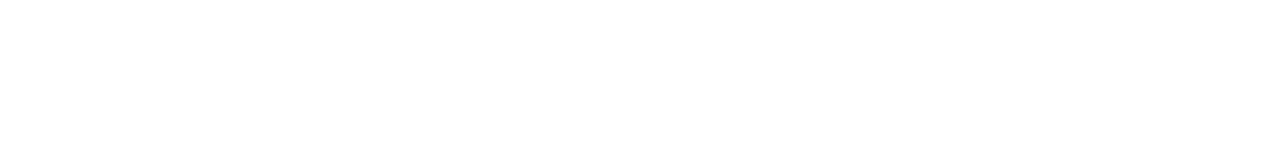
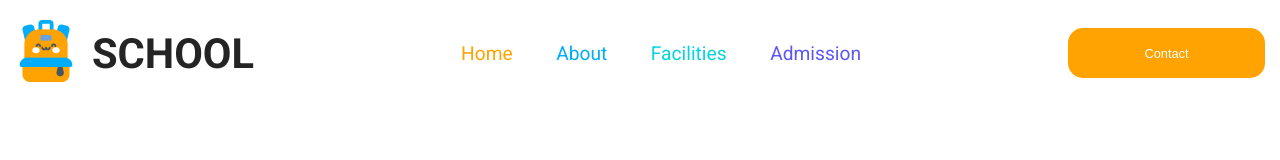
Before and after one commit to sohanpk24/kids-education, a plain HTML site: page index.html in a window 1280 px wide. Drawn offline with Linux system fonts and the light colour scheme.

Commit message:
navbar design and resposive complet

```diff
--- a/index.html
+++ b/index.html
@@ -4,11 +4,40 @@
     <meta charset="UTF-8">
     <meta name="viewport" content="width=device-width, initial-scale=1.0">
     <title>Kids-Education</title>
+
+    <!-- css file -->
     <link rel="stylesheet" href="styles/styles.css">
+
+    <!-- font awesome icon -->
+    <link rel="stylesheet" href="https://cdnjs.cloudflare.com/ajax/libs/font-awesome/6.7.2/css/all.min.css" integrity="sha512-Evv84Mr4kqVGRNSgIGL/F/aIDqQb7xQ2vcrdIwxfjThSH8CSR7PBEakCr51Ck+w+/U6swU2Im1vVX0SVk9ABhg==" crossorigin="anonymous" referrerpolicy="no-referrer" />
+
+
 </head>
-<body>
-    <header>
-        <nav>
+<body class="roboto">
+    <header class="header-container">
+        <div class="hidden display-flex hidden-item">
+            <div><img src="assets/logo.png" alt=""></div>
+            <div class=""><i class="fa-solid fa-list"></i></div>
+        </div>
+
+        <nav class="display-flex nav-container">
+            <div class="nav-icon display-flex">
+                <div><img src="assets/logo.png" alt=""></div>
+                <div><h6 class="nav-title">SCHOOL</h6></div>
+                <!-- <div class=""><i class="fa-solid fa-list hidden"></i></div> -->
+            </div>
+            <div>
+                <ul class="display-flex nav-link-container">
+                    <li class="nav-item"><a href="" class="nav-link nav-1">Home</a></li>
+                    <li class="nav-item"><a href="" class="nav-link nav-2">About</a></li>
+                    <li class="nav-item"><a href="" class="nav-link nav-3">Facilities</a></li>
+                    <li class="nav-item"><a href="" class="nav-link nav-4">Admission</a></li>
+                </ul>
+            </div>
+            <div>
+                <button class="nav-btn">Contact</button>
+
+            </div>
 
         </nav>
     </header>
--- a/styles/styles.css
+++ b/styles/styles.css
@@ -0,0 +1,115 @@
+@import url('https://fonts.googleapis.com/css2?family=Roboto:ital,wght@0,100..900;1,100..900&display=swap');
+
+.roboto{
+    font-family: "Roboto", serif;
+    font-optical-sizing: auto;
+    font-weight: normal;
+    font-style: normal;
+  }
+
+
+*{
+    margin: 0;
+    padding: 0;
+    box-sizing: border-box;
+}
+
+/* shared style */
+.display-flex{
+    display: flex;
+}
+
+/* navbar styles */
+.nav-container{
+    justify-content: space-between;
+    align-items: center;
+    max-width: 1250px;
+    margin: 20px auto;
+}
+
+.nav-link-container{
+    width: 400px;
+    display: flex;
+    justify-content: space-between;
+}
+
+.nav-icon{
+    justify-content: center;
+    align-items: center;
+
+}
+
+.nav-title{
+    font-size: 3.25vw;
+    color: rgb(36, 36, 36);
+    margin-left: 15px;
+}
+
+.nav-item{
+    list-style: none;
+    /* margin-right: 4vw; */
+}
+
+.nav-link{
+    text-decoration: none;
+    font-size: 1.50vw;
+}
+
+.nav-1{
+    color: rgb(254, 163, 1);
+}
+.nav-2{
+    color: rgb(1, 172, 253);
+}
+.nav-3{
+    color: rgb(5, 212, 223);
+}
+.nav-4{
+    color: rgb(93, 88, 239);
+}
+
+.nav-btn{
+width: 197px;
+height: 50px;
+display: flex;
+justify-content: center;
+align-items: center;
+padding: 6px;
+border-radius: 15px;
+background: rgb(254, 163, 1);
+border: none;
+color: white;
+font-size: 1vw;
+}
+
+.hidden{
+    visibility: hidden;
+    position: absolute;
+}
+
+
+@media screen and (max-width: 576px) {
+
+    .header-container{
+        position: relative;
+    }
+    .nav-container{
+        position: absolute;
+        display: none;
+    }
+    .hidden{
+        visibility: visible;
+        position: absolute;
+
+    }
+    .hidden-item{
+        display: flex;
+        justify-content: space-between;
+        align-items: center;
+        width: 100%;
+        margin: 20px auto;
+        padding: 15px;
+        border-bottom: 0.5px solid rgb(254, 163, 1);
+
+    }
+}
```
